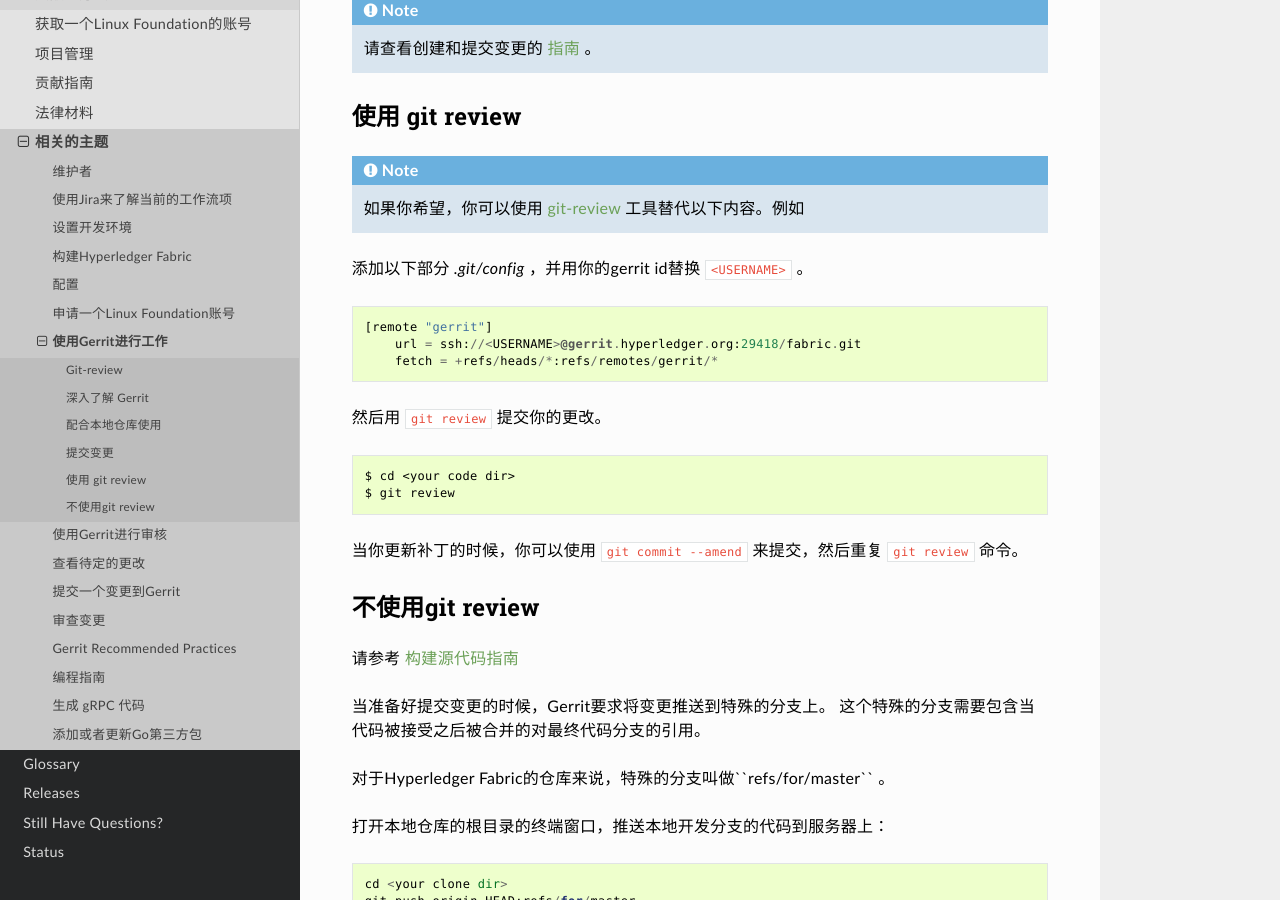
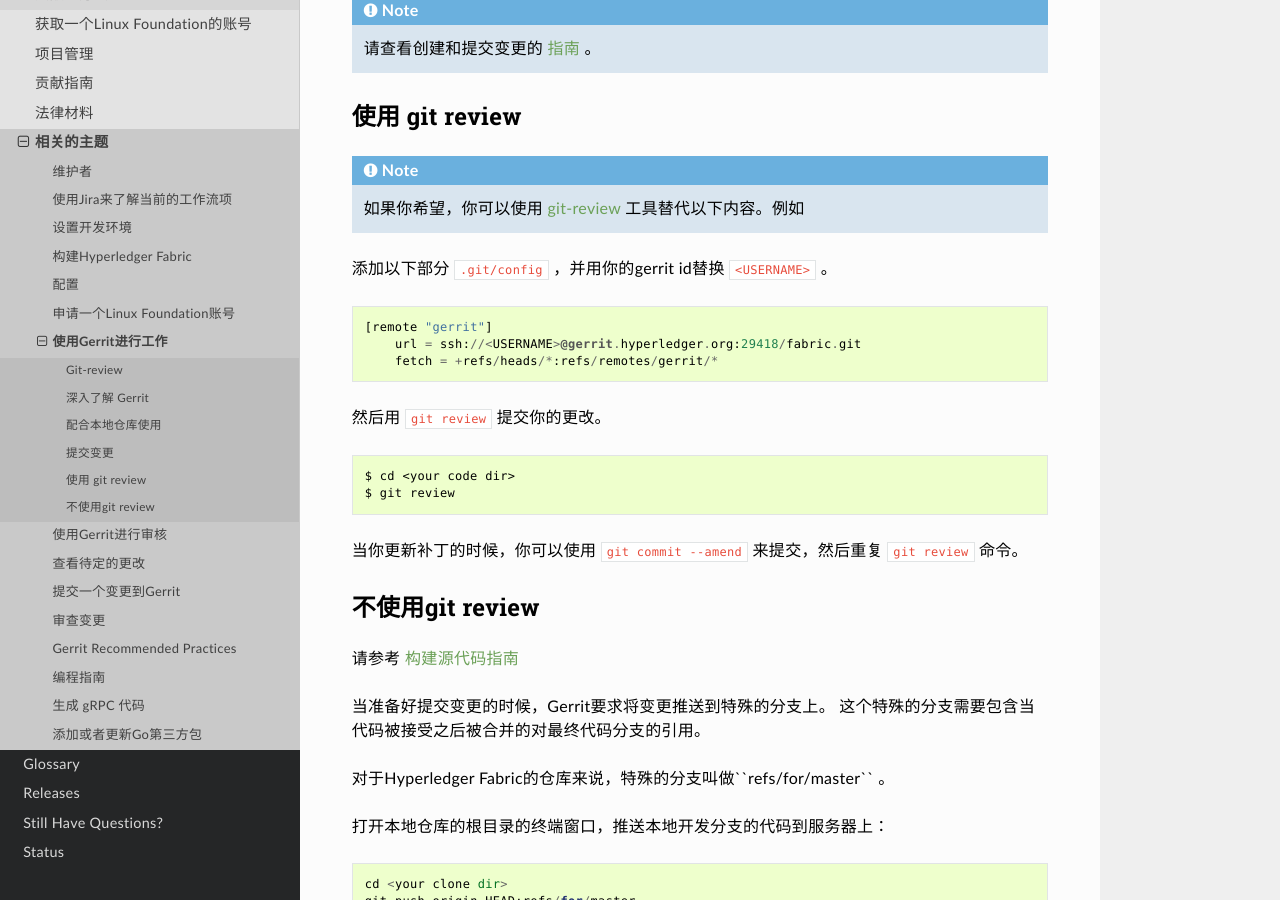
Before and after one commit to TopJohn/fabric-docs-cn, a Sphinx documentation site: the page built from docs/source/Gerrit/gerrit.rst, in a window 1280 px wide and 900 px high, scrolled down 1685 px. Built offline with Sphinx 7.4.7 and the Read the Docs theme 2.0.0, drawn with Linux system fonts in a browser that asks for light colours; formulas are drawn with MathJax 3; pages that are not in the unit, such as notebooks, are missing from menus.

```diff
--- a/docs/source/Gerrit/gerrit.rst
+++ b/docs/source/Gerrit/gerrit.rst
@@ -82,7 +82,7 @@ Gerrit的全面演练超出了本文档的范围。互联网上有大量的资
 .. note:: 如果你希望，你可以使用  `git-review <#git-review>`__
           工具替代以下内容。例如
 
-添加以下部分 `.git/config` ，并用你的gerrit id替换 ``<USERNAME>`` 。
+添加以下部分 ``.git/config`` ，并用你的gerrit id替换 ``<USERNAME>`` 。
 
 ::
 
```
